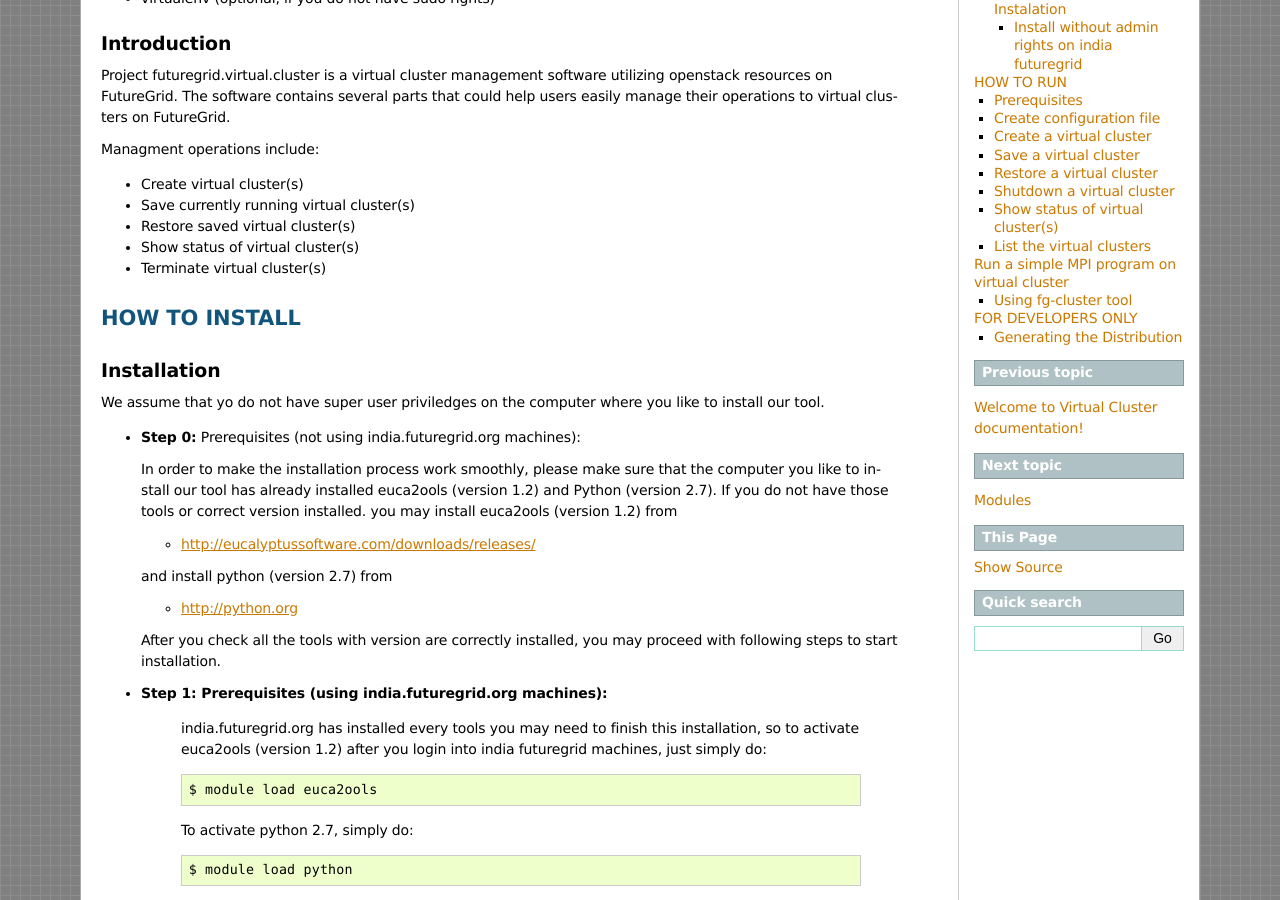
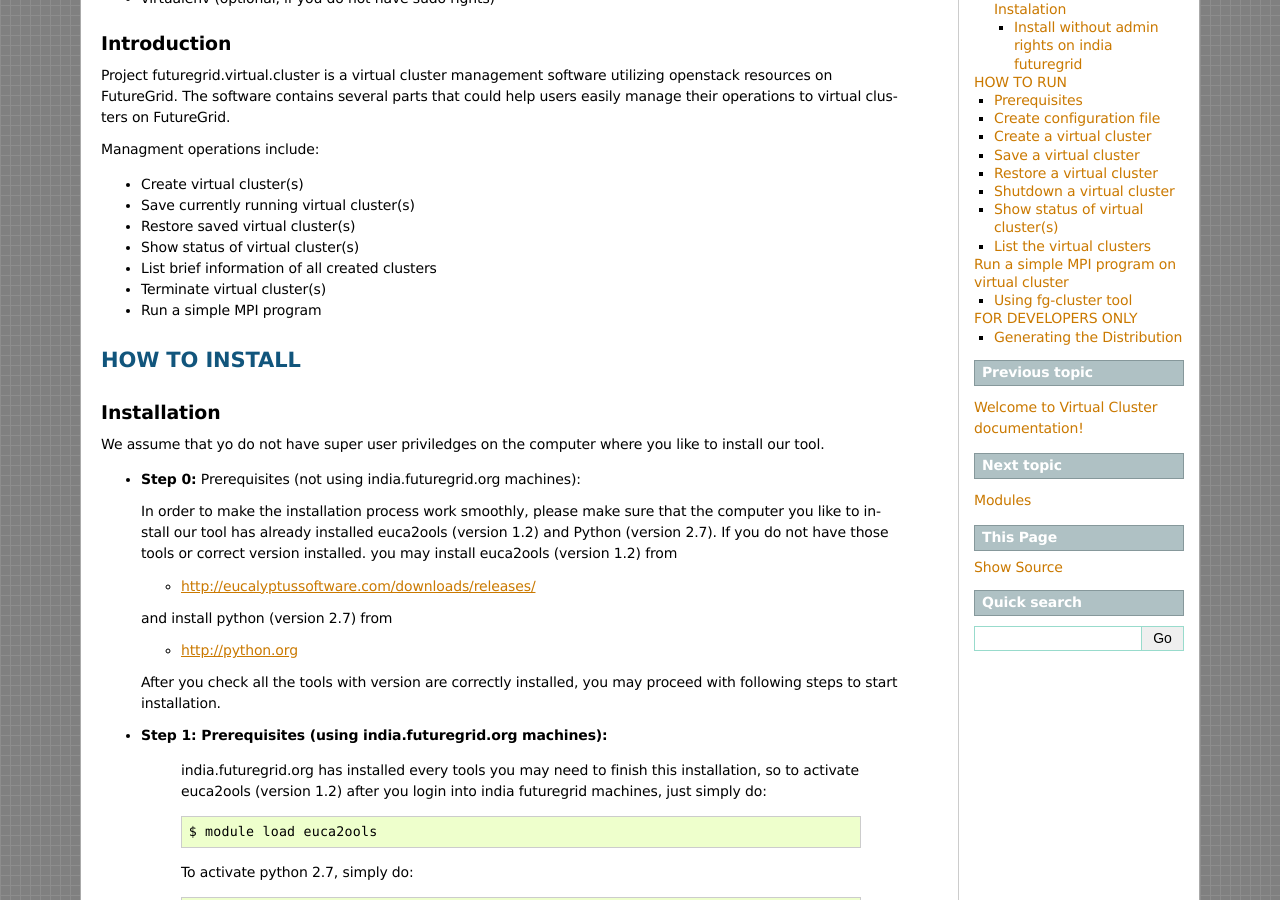
Before and after one commit to futuregrid/virtual-cluster, a Sphinx documentation site: the page built from doc/source/intro.rst, in a window 1280 px wide and 900 px high, scrolled down 375 px. Built offline with Sphinx 7.4.7, drawn with Linux system fonts in a browser that asks for light colours; formulas are drawn with MathJax 3; pages that are not in the unit, such as notebooks, are missing from menus.

Commit message:
Update doc/source/intro.rst

```diff
--- a/doc/source/intro.rst
+++ b/doc/source/intro.rst
@@ -22,7 +22,9 @@ Managment operations include:
 * Save currently running virtual cluster(s)
 * Restore saved virtual cluster(s)
 * Show status of virtual cluster(s)
+* List brief information of all created clusters
 * Terminate virtual cluster(s)
+* Run a simple MPI program
 
 
 HOW TO INSTALL
```
